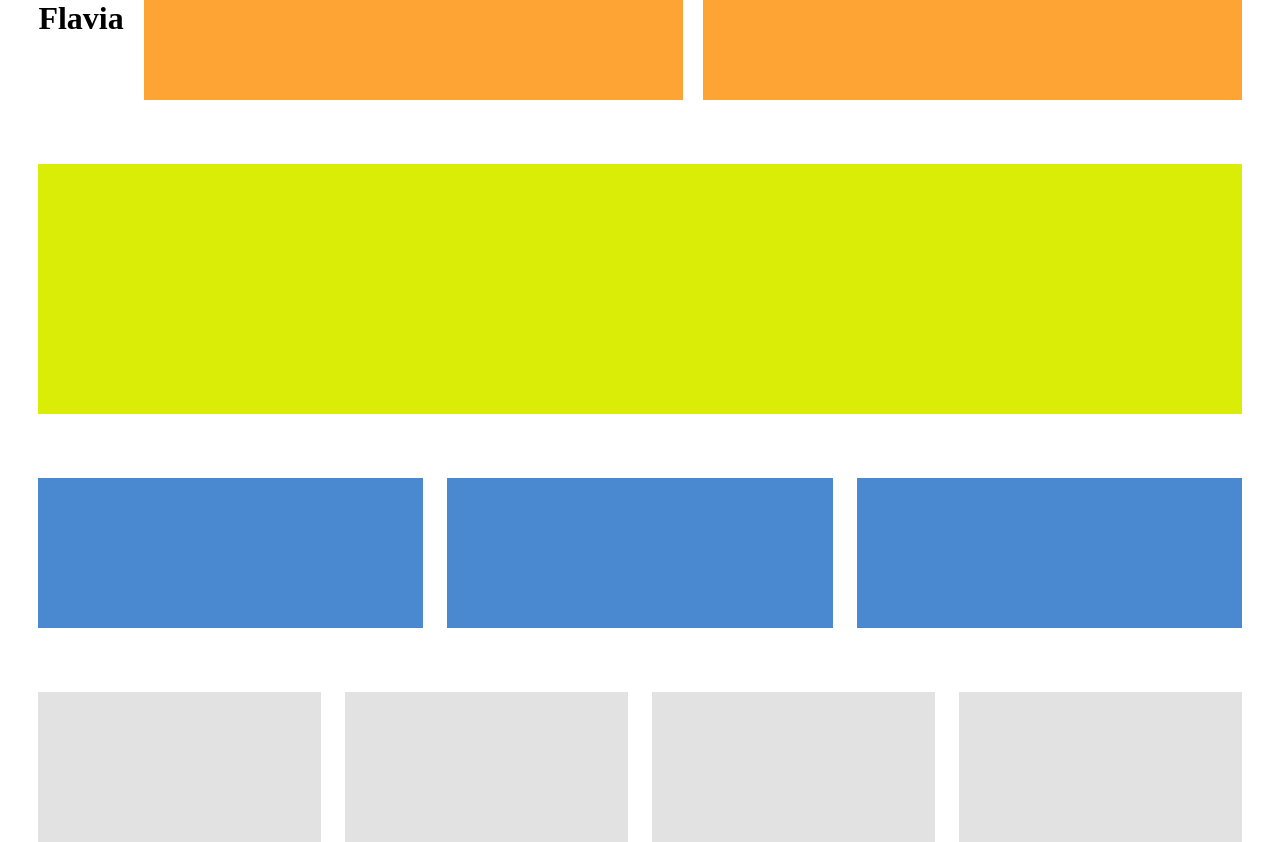
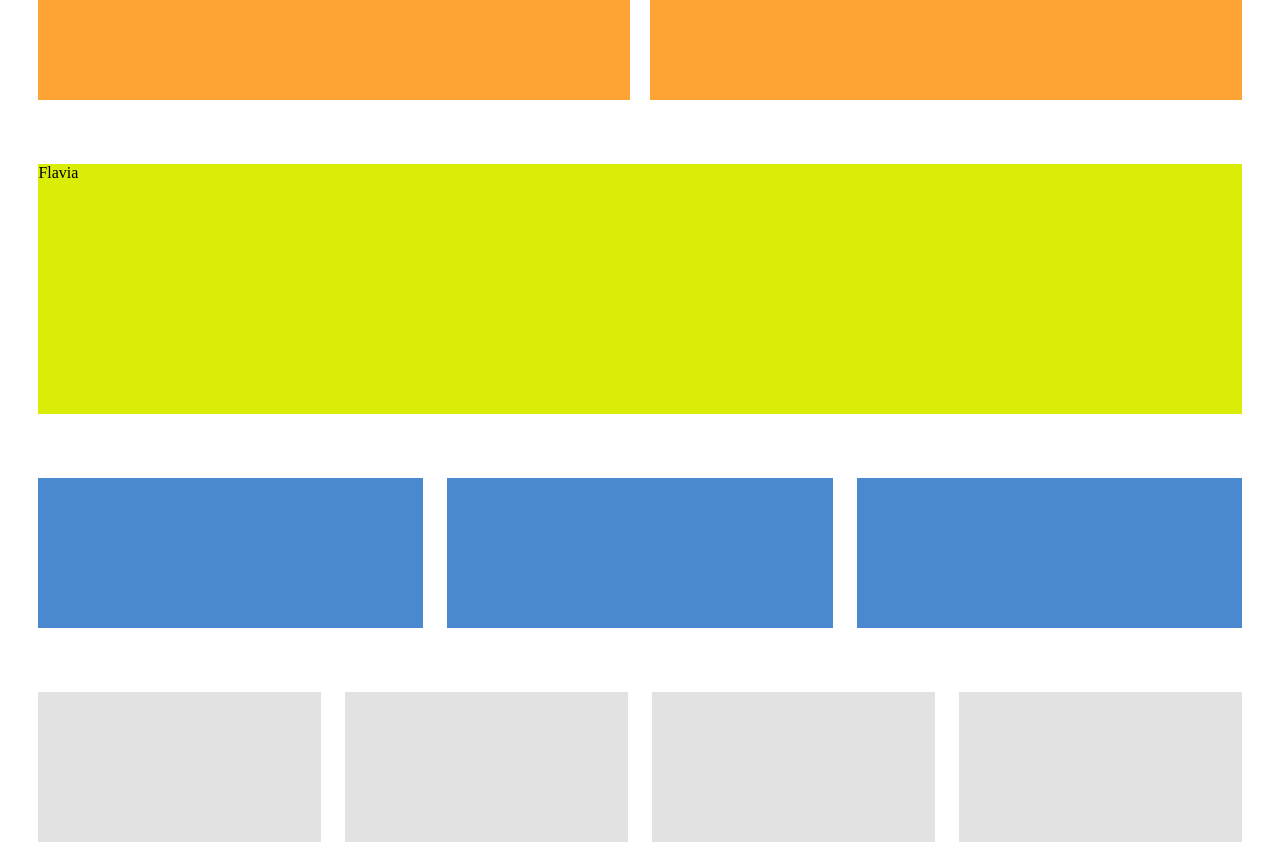
Before and after one commit to flaviamendes17/ativ06html, a plain HTML site: page index.html in a window 1280 px wide. Drawn offline with Linux system fonts and the light colour scheme.

Commit message:
create: nome na section

```diff
--- a/index.html
+++ b/index.html
@@ -9,13 +9,12 @@
 <body>
     <div class="container">
         <header>
-            <h1>Flavia</h1>
             <div class="header-content"></div>
             <div class="header-content2"></div>
         </header>
 
         <section>
-            <div class="section-content"></div>
+            <div class="section-content"><p>Flavia</p></div>
         </section>
 
         <article>
```
